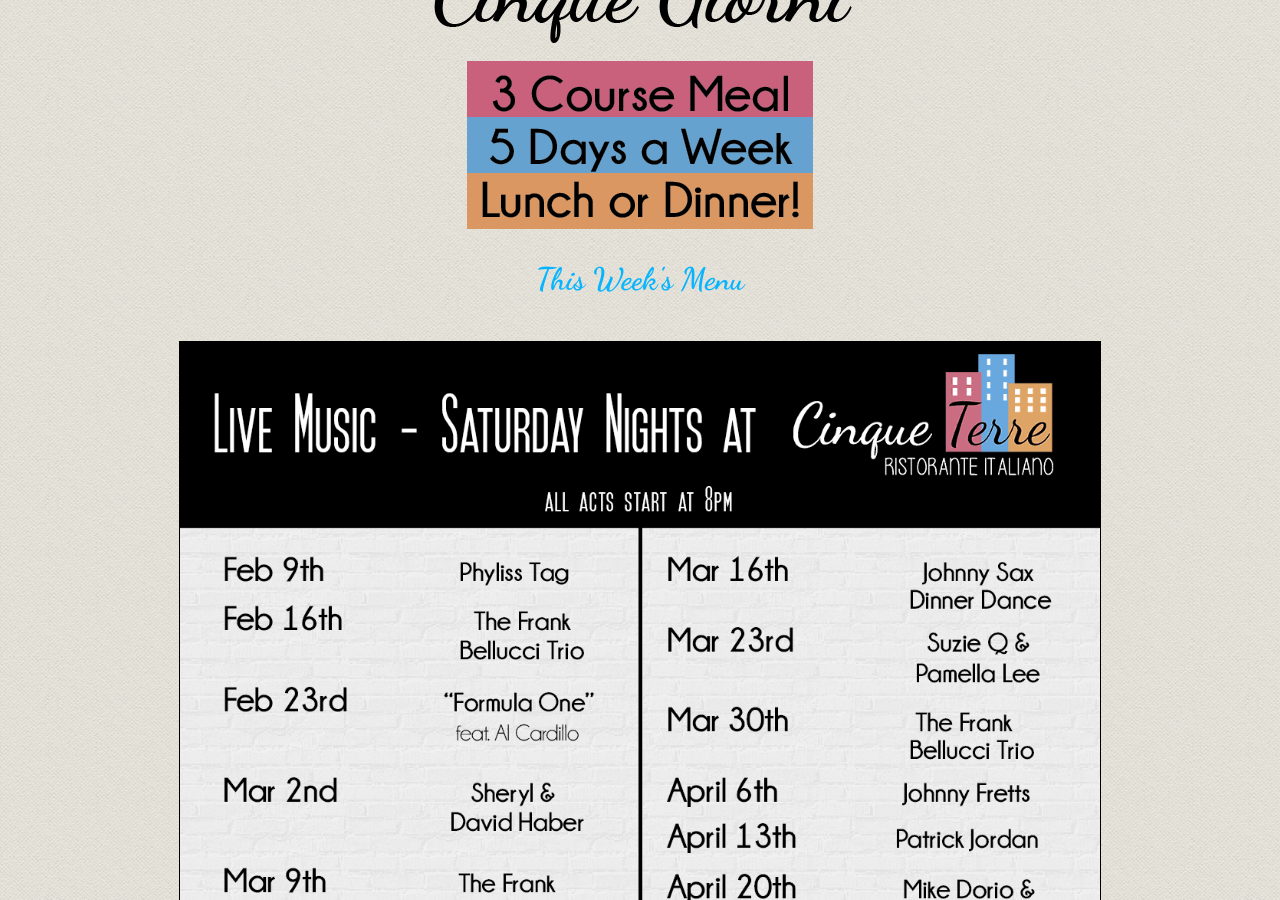
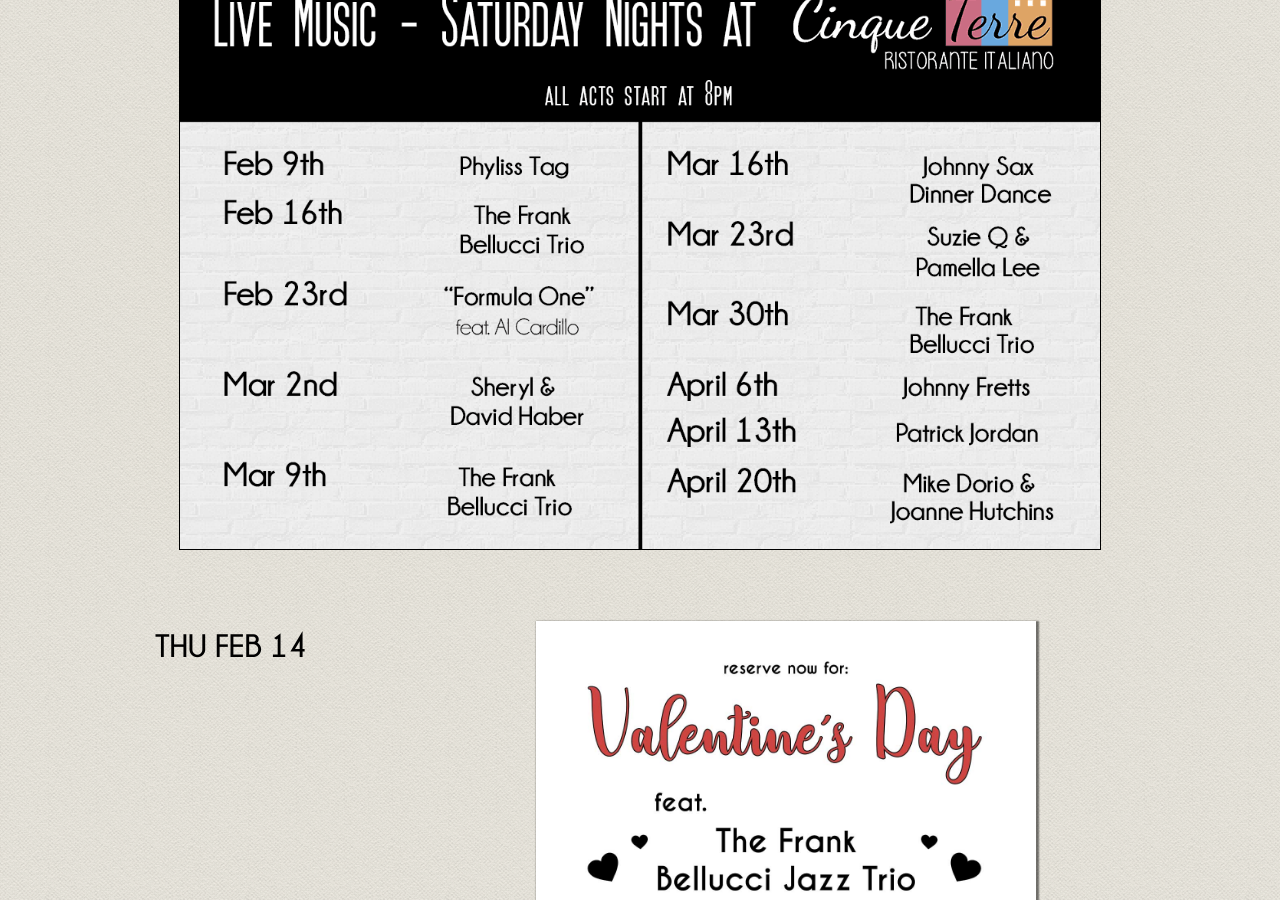
Before and after one commit to cinqueterreli/cinqueterre.github.io, a Jekyll site: the page built from upcoming-events.html, in a window 1280 px wide and 900 px high, scrolled down 389 px. Built offline with Jekyll 4.4.1, drawn with Linux system fonts in a browser that asks for light colours; nearby versions of some CDN libraries.

Commit message:
weee fixed it

```diff
--- a/_includes/event-links.html
+++ b/_includes/event-links.html
@@ -2,7 +2,3 @@
 	<li><a class="pink menu-link{% if page.title == "Weekly Events" %} active{% endif %}" href="{{site.url}}/weekly-events">WEEKLY EVENTS</a></li>
 	<li><a class="blue menu-link{% if page.title == "Upcoming Events" %} active{% endif %}" href="{{site.url}}/upcoming-events">UPCOMING EVENTS</a></li>
 </ul>
-<div style="margin:0 auto; text-align:center; padding-bottom:1.5em;">
-	<img src="/images/cinqueGiorni.png" style="max-width:600px;">
-	<h2><a href="/images/cinqueGiorniMenu.pdf" target="_blank" style="color:#07B5FF;"> This Week's Menu</a></h2>
-</div>
--- a/weekly-events.html
+++ b/weekly-events.html
@@ -6,6 +6,11 @@
 ---
 
 {% include event-links.html %}
+
+<div style="margin:0 auto; text-align:center; padding-bottom:1.5em;">
+	<img src="/images/cinqueGiorni.png" style="max-width:600px;">
+	<h2><a href="/images/cinqueGiorniMenu.pdf" target="_blank" style="color:#07B5FF;"> This Week's Menu</a></h2>
+</div>
 
 <div class="event-holder">
 	<div class="body-third left">
```
